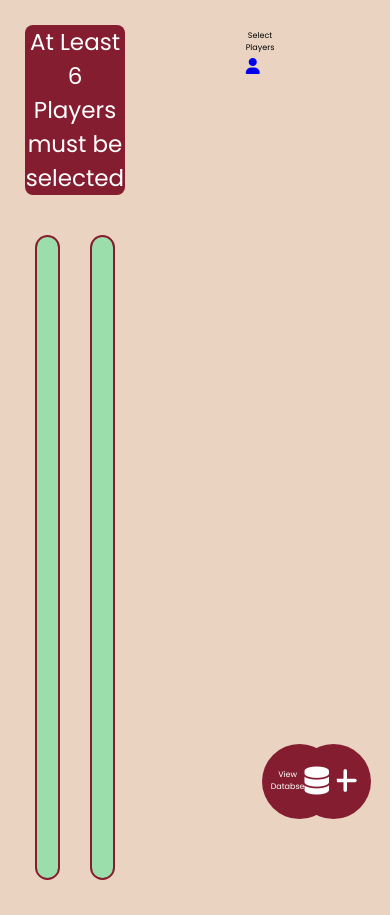
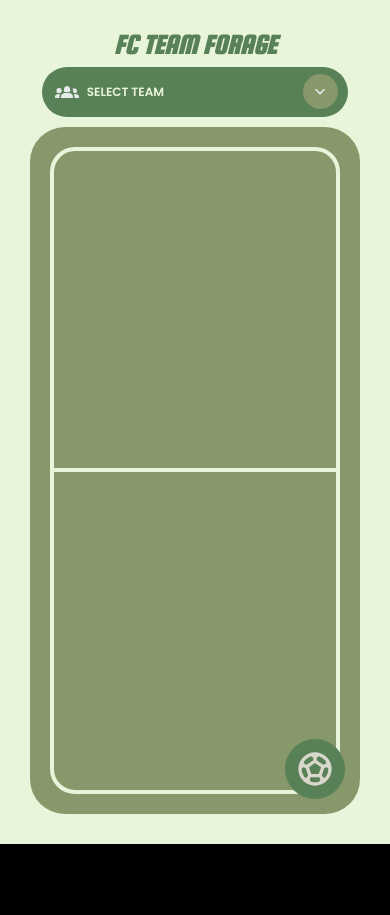
Before and after one commit to thecodingvivek/FC-TeamForge, a Vue app in the folder frontend/: page / in a window 390 px wide. After the commit the page ends 844 px from the top, so only its background shows below. Built offline with nearby package versions, Linux system fonts and the light colour scheme.

Commit message:
responsive frontend change with ui changes

```diff
--- a/frontend/src/App.vue
+++ b/frontend/src/App.vue
@@ -1,12 +1,64 @@
 <template>
-  <link
-    rel="stylesheet"
-    href="https://cdnjs.cloudflare.com/ajax/libs/font-awesome/6.0.0/css/all.min.css"
-  />
+  <link rel="stylesheet" href="https://cdnjs.cloudflare.com/ajax/libs/font-awesome/6.0.0/css/all.min.css" />
   <meta name="viewport" content="width=device-width, initial-scale=1.0" />
   <div class="main">
     <div class="main-body">
+      <div class="formation-nav">
+        <span class="main-head">FC TEAM FORAGE</span>
+        <div class="create-team-cont">
+          <div class="create-btn">
+            <svg xmlns="http://www.w3.org/2000/svg" height="24px" viewBox="0 -960 960 960" width="24px" fill="#e8eaed">
+              <path
+                d="M411-480q-28 0-46-21t-13-49l12-72q8-43 40.5-70.5T480-720q44 0 76.5 27.5T597-622l12 72q5 28-13 49t-46 21H411Zm-287 39q-23 1-39.5-9T63-481q-2-9-1-18t5-17q0 1-1-4-2-2-10-24-2-12 3-23t13-19l2-2q2-19 15.5-32t33.5-13q3 0 19 4l3-1q5-5 13-7.5t17-2.5q11 0 19.5 3.5T208-626q1 0 1.5.5t1.5.5q14 1 24.5 8.5T251-596q2 7 1.5 13.5T250-570q0 1 1 4 7 7 11 15.5t4 17.5q0 4-6 21-1 2 0 4l2 16q0 21-17.5 36T202-441h-78Zm676 1q-33 0-56.5-23.5T720-520q0-12 3.5-22.5T733-563l-28-25q-10-8-3.5-20t18.5-12h80q33 0 56.5 23.5T880-540v20q0 33-23.5 56.5T800-440ZM0-240v-63q0-44 44.5-70.5T160-400q13 0 25 .5t23 2.5q-14 20-21 43t-7 49v65H0Zm240 0v-65q0-65 66.5-105T480-450q108 0 174 40t66 105v65H240Zm560-160q72 0 116 26.5t44 70.5v63H780v-65q0-26-6.5-49T754-397q11-2 22.5-2.5t23.5-.5Z" />
+            </svg>
+            <span>SELECT TEAM</span>
+            <div class="down-btn">
+              <svg class="openselection" xmlns="http://www.w3.org/2000/svg" height="20px" viewBox="0 -960 960 960"
+                width="20px" fill="#e8eaed">
+                <path d="M480-344 240-584l56-56 184 184 184-184 56 56-240 240Z" />
+              </svg>
+            </div>
+          </div>
+          <div class="selection">
+            <div class="available-players">
+              <input type="search" class="search" v-model="searchValue" placeholder="Search" @input="searchPlayer(searchValue)" />
+              <div class="filter-class">
+                <div class="filter-text">
+                  <p>Filter</p>
+                </div>
+                <div v-for="position in positionFilter">
+                  <div class="position" @click="getByPosition(position)">
+                    {{ position }}
+                  </div>
+                </div>
+              </div>
+              <div class="result-body">
+                <div class="player-qu" @click="selectPlayer(player, 0)" v-for="player in playerquery">
+                  <!-- To add selectPlayer method for toggle between upper box and lower box -->
+                  {{ player }}
+                </div>
+              </div>
+              <div class="mid-section">
+                <div class="avail-text">
+                  <p>Selected Players</p>
+                  <div class="playercount">{{ playercount }}</div>
+                </div>
+                <div class="submit" @click="getFormations()">
+                  <i class="fas fa-check"></i>
+                </div>
+              </div>
+              <div class="available-body">
+                <div class="selected-player" @click="selectPlayer(player, 1)" v-for="player in selectedplayers">
+                  {{ player }}
+                </div>
+              </div>
+            </div>
+          </div>
+        </div>
+      </div>
+      <!--
       <div class="formation-div">
+
         <div
           v-if="this.formationquery != null && this.formationquery.length > 0"
           class="formation-title"
@@ -16,6 +68,7 @@
         <div v-else class="formation-title">
           At Least 6 Players must be selected
         </div>
+
         <div class="formation-list">
           <div v-for="formation in formationquery">
             <div class="available-formation" style="color: black">
@@ -37,7 +90,9 @@
           </div>
         </div>
       </div>
+      -->
       <div class="output-frame">
+         <div class="field-border">
               <div class="team-formation">
               <div class="formation-team-title">{{ this.displayFormation }}</div>
               <div class="team-col">
@@ -61,7 +116,15 @@
               </div>
             </div>
          </div>
+        <div class="addplayer-btn">
+          <svg xmlns="http://www.w3.org/2000/svg" height="40px" viewBox="0 -960 960 960" width="40px" fill="#dad7cd">
+            <path
+              d="M480-80q-83 0-156-31.5T197-197q-54-54-85.5-127T80-480q0-83 31.5-156T197-763q54-54 127-85.5T480-880q83 0 156 31.5T763-763q54 54 85.5 127T880-480q0 83-31.5 156T763-197q-54 54-127 85.5T480-80Zm200-500 54-18 16-54q-32-48-77-82.5T574-786l-54 38v56l160 112Zm-400 0 160-112v-56l-54-38q-54 17-99 51.5T210-652l16 54 54 18Zm-42 308 46-4 30-54-58-174-56-20-40 30q0 65 18 118.5T238-272Zm242 112q26 0 51-4t49-12l28-60-26-44H378l-26 44 28 60q24 8 49 12t51 4Zm-90-200h180l56-160-146-102-144 102 54 160Zm332 88q42-50 60-103.5T800-494l-40-28-56 18-58 174 30 54 46 4Z" />
+          </svg>
         </div>
+      </div>
+    </div>
+    <!--
     <div class="side-body">
       <div class="available-players" v-if="isphone == false">
         <input
@@ -85,7 +148,7 @@
             @click="selectPlayer(player, 0)"
             v-for="player in playerquery"
           >
-            <!--To add selectPlayer method for toggle between upper box and lower box-->
+            To add selectPlayer method for toggle between upper box and lower box
             {{ player }}
           </div>
         </div>
@@ -108,6 +171,7 @@
           </div>
         </div>
       </div>
+
 
       <div class="button-div" v-if="isphone == false">
         <router-link to="/newplayer" class="link-newplayer">
@@ -148,6 +212,7 @@
         </div>
       </div>
     </div>
+        -->
   </div>
 
   <router-view></router-view>
@@ -183,11 +248,9 @@ export default {
   mounted() {
     window.addEventListener("resize", this.checkOrientation);
     this.checkOrientation();
+    this.openSelection();
   },
   methods: {
-    showAddPlayerText(state) {
-      this.isAddPlayerHovered = state;
-    },
     searchPlayer() {
       const parameter = {
         str: this.searchValue,
@@ -358,12 +421,22 @@ export default {
           console.log(err);
         });
     },
+    openSelection(){
+      document.addEventListener("DOMContentLoaded",()=>{
+        let btn=document.getElementsByClassName("create-team-cont")[0];
+        btn.addEventListener("click",()=>{
+          btn.classList.toggle("create-team-cont-open");
+          document.getElementsByClassName("selection")[0].classList.toggle("selection-open");
+        })
+      })
+    }
   },
 };
 </script>
 
 <style>
 @import url("./static/App.css");
+
 .player-qu,
 .selected-player {
   background-color: rgb(232, 232, 232);
@@ -375,6 +448,7 @@ export default {
   margin-right: auto;
   user-select: none;
 }
+
 .player-qu:hover,
 .selected-player:hover {
   background-color: rgb(201, 201, 201);
--- a/frontend/src/static/App.css
+++ b/frontend/src/static/App.css
@@ -1,17 +1,53 @@
 @import url("https://fonts.googleapis.com/css2?family=Poppins:wght@100;400;500;600&display=swap");
+@import url('https://fonts.googleapis.com/css2?family=Space+Mono:ital,wght@0,400;0,700;1,400;1,700&family=Squada+One&display=swap');
+
+:root{
+  --primary-bg:#e9f5db;
+  --secondary-bg:#87986a;
+  --primary-btn:#588157;
+  --main-font:"Squada One", serif;
+
+}
+
+#app{
+  background-color: #851d30;
+}
 
 body {
-  margin: 5px;
+  padding: 0;
+  margin: 0;
   font-family: "Poppins", sans-serif;
-  background-color: #ead3c1;
+  background-color: black;
+  width: 100vw;
+  height: 100vh;
+  overflow: hidden;
 }
+
+
 .main {
-  display: flex;
-  flex-direction: row;
+  padding: 30px;
+  width: calc(100% - 60px);
+  height: calc(100vh - 60px);
+  background-color: var(--primary-bg);
 }
 .main-body {
-  width: 100vw;
-  padding: 15px;
+  width: 100%;
+  height: 100%;
+  background-color: var(--primary-bg);
+  display: flex;
+  flex-direction: column;
+  align-items: center;
+  justify-content: space-between;
+  /* padding: 15px; */
+}
+.main-head{
+  line-height: normal;
+  font-family: var(--main-font);
+  font-size:28px;
+  font-weight: bold;
+  font-style: italic;
+  color: var(--primary-btn);
+
 }
 
 .team-col {
@@ -48,11 +84,105 @@ body {
   padding: 15px;
   padding-bottom: 0px;
 }
+
+.formation-nav{
+  height: 50px;
+  width: calc(100% - 17px);
+  display: flex;
+  align-items: center;
+  position: relative;
+  padding: 0px 8.5px;
+}
+
+.create-team-cont{
+  right: 8.5px;
+  width: 305.5px;
+  height: 50px;
+  background-color: var(--primary-btn);
+  border-radius: 30px;
+  z-index: 999;
+  position: absolute;
+}
+
+.create-team-cont-open{
+  border-radius: 20px 20px 0 0;
+}
+
+.create-btn{
+  width:  calc(100% - 22.5px);
+  height: 50px;
+  display: flex;
+  align-items: center;
+  gap: 8px;
+  padding-left: 12.5px;
+  padding-right: 10px;
+  cursor: pointer;
+}
+
+.create-team-cont span{
+  font-size: 12px;
+  font-weight: bold;
+  color: var(--primary-bg);
+
+}
+
+.down-btn{
+  height: calc(100% - 15px);
+  aspect-ratio: 1/1;
+  border-radius: 50%;
+  background-color: var(--secondary-bg);
+  margin-left: auto;
+  display: flex;
+  align-items: center;
+  justify-content: center;
+}
+
+
+
+.selection{
+  display: none;
+  width: calc(100% - 40px);
+  padding: 20px 20px;
+  border-radius:0px 0px 20px 20px;
+  height: fit-content;
+  position: relative;
+  background-color: #588157;
+}
+
+.selection-open{
+  display: block;
+}
+
 .output-frame {
+  position: relative;
   display: flex;
   flex-direction: row;
-  justify-content: space-evenly;
-  height: 80vh;
+  height: calc(100% - 116px);
+  width: calc(100% - 60px);
+  background-color: var(--secondary-bg);
+  border-radius: 35px;
+  padding: 30px;
+}
+
+
+.field-border{
+  width: calc(100% - 8px);
+  height: calc(100% - 8px);
+  border-radius: 25px;
+  border: 4px solid var(--primary-bg);
+  display: flex;
+}
+.addplayer-btn{
+  width: 60px;
+  height: 60px;
+  background-color: var(--primary-btn);
+  border-radius: 50%;
+  position: absolute;
+  bottom: 15px;
+  right: 15px;
+  display: flex;
+  align-items: center;
+  justify-content: center;
 }
 .formation-div {
   display: flex;
@@ -99,12 +229,17 @@ body {
 
 .team-formation {
   width: 50%;
-  height: 95%;
-  margin: 15px;
-  border-radius: 15px;
-  background-color: #9bdeac;
-  border: #851d30 2px solid;
+  height: 100%;
+  border-radius: 25px 0 0 25px;
+  border-right: 2px solid var(--primary-bg);
 }
+
+.team-formation:nth-child(2){
+  border-radius: 0px 25px 25px 0px;
+  border-left: 2px solid var(--primary-bg);
+  border-right: none;
+}
+
 
 .available-formation {
   display: flex;
@@ -133,27 +268,26 @@ body {
 }
 
 .available-players {
-  height: 590px;
-  width: 320px;
-  max-width: 320px;
-  min-width: 265px;
-  background-color: #9bdeac;
+  height: 500px;
+  width: 100%;
   border-radius: 15px;
-  border: #851d30 2px solid;
+  display: flex;
+  flex-direction: column;
+  align-items: center;
 }
 
 .search {
-  width: 90%;
-  margin-top: 5%;
-  margin-left: 5%;
+  width: 100%;
 }
 
 .filter-class {
   display: flex;
+  width: 100%;
+  height: 80px;
   flex-direction: row;
+  justify-content: center;
+  align-items: center;
   column-gap: 5%;
-  margin-left: 5%;
-  margin-top: 5%;
 }
 
 .filter-text {
@@ -189,8 +323,7 @@ body {
 }
 
 .result-body {
-  width: 90%;
-  padding-top: 3px;
+  width: 100%;
   display: flex;
   flex-direction: column;
   gap: 2px;
@@ -198,8 +331,6 @@ body {
   height: 170px;
   overflow-y: scroll;
   background-color: #fff;
-  margin-top: 5%;
-  margin-left: 5%;
   border-radius: 15px;
   border: #851d30 2px solid;
 }
@@ -210,12 +341,12 @@ body {
 
 .mid-section {
   display: flex;
+  width: 100%;
+  height: fit-content;
   flex-direction: row;
   column-gap: 20%;
   align-items: center;
   justify-content: center;
-  margin-right: 5%;
-  margin-left: 10%;
 }
 
 .avail-text {
@@ -268,16 +399,14 @@ body {
 }
 
 .available-body {
-  padding-top: 3px;
   display: flex;
   flex-direction: column;
   gap: 2px;
   text-align: center;
-  width: 90%;
+  width: 100%;
   height: 220px;
   overflow-y: scroll;
   background-color: #fff;
-  margin-left: 5%;
   border-radius: 15px;
   border: #851d30 2px solid;
 }
@@ -371,9 +500,81 @@ body {
   opacity: 1;
 }
 
-  .formation-team-title{
-    margin-top: 10px;
-    font-size: 20px;
+.formation-team-title{
+  margin-top: 10px;
+  font-size: 20px;
+  width: 100%;
+  text-align: center;
+}
+
+
+@media only screen and (max-width:1024px) {
+  .output-frame{
+    height: calc(90% - 116px);
+  }
+}
+
+@media only screen and (max-width:600px) {
+  .output-frame{
+    height: calc(100% - 116px);
+  }
+
+  .field-border{
+    flex-direction: column;
+  }
+
+  .team-formation{
     width: 100%;
-    text-align: center;
+    height: 50%;
+    border: none;
+    border-radius: 0px;
+    border-bottom: 2px solid var(--primary-bg);
   }
+
+  .team-formation:nth-child(2){
+    border-radius: 0px;
+    border: none;
+    border-top: 2px solid var(--primary-bg);
+  }
+
+  .formation-nav{
+    flex-direction: column;
+    height: 100px;
+  }
+
+  .create-team-cont{
+    bottom: 10px;
+  }
+}
+
+@media only screen and (max-width:600px) {
+
+  .formation-nav{
+    justify-content: space-between;
+    padding: 0;
+  }
+  .create-team-cont{
+    right: 0px;
+    position: relative;
+  }
+
+  .output-frame{
+    width: calc(100% - 40px);
+    padding: 20px;
+  }
+}
+
+@media only screen and (max-width:370px) {
+  .main{
+    padding: 20px;
+    width: calc(100% - 40px);
+    height: calc(100vh - 40px);
+  }
+}
+
+
+@media only screen and (max-width:360px) {
+  .create-team-cont{
+    width: 100%;
+  }
+}
```
Lines whose indentation alone changed are shown as unchanged.
